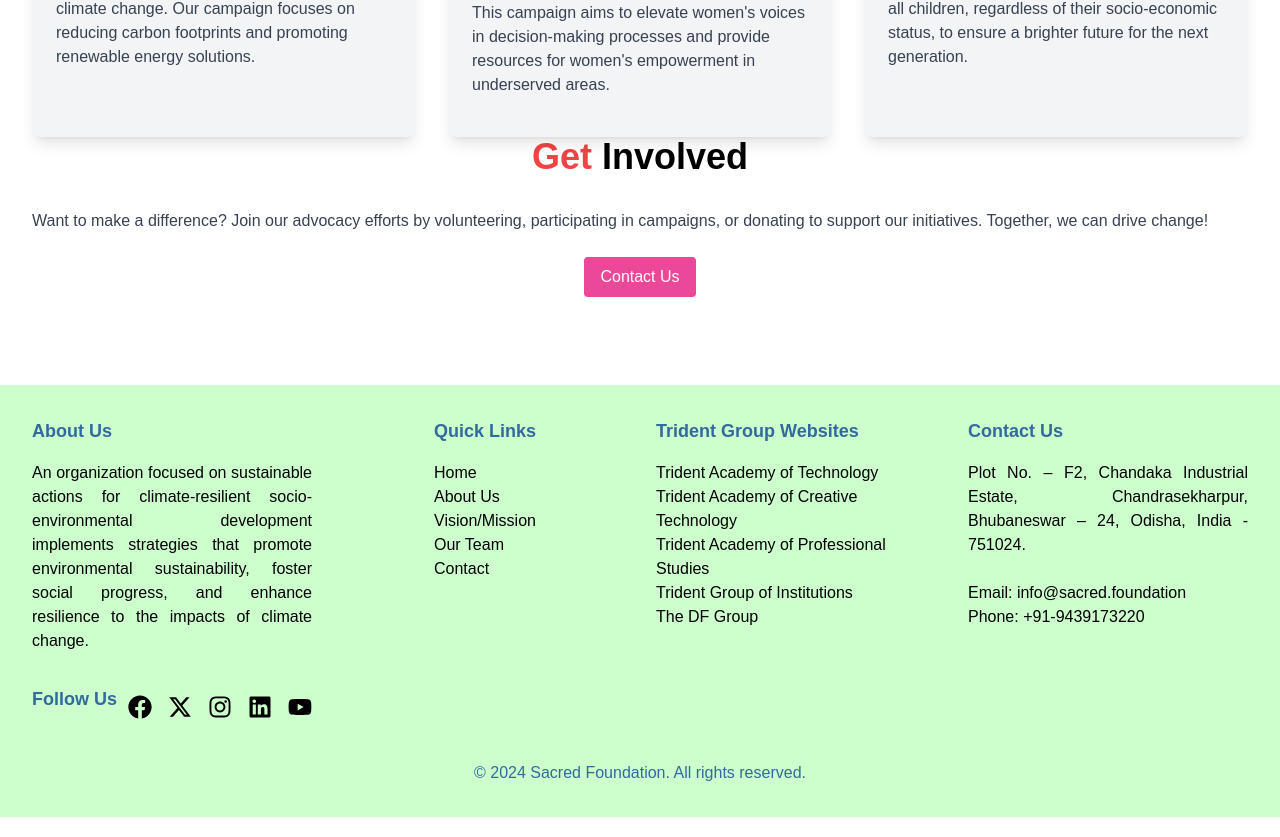
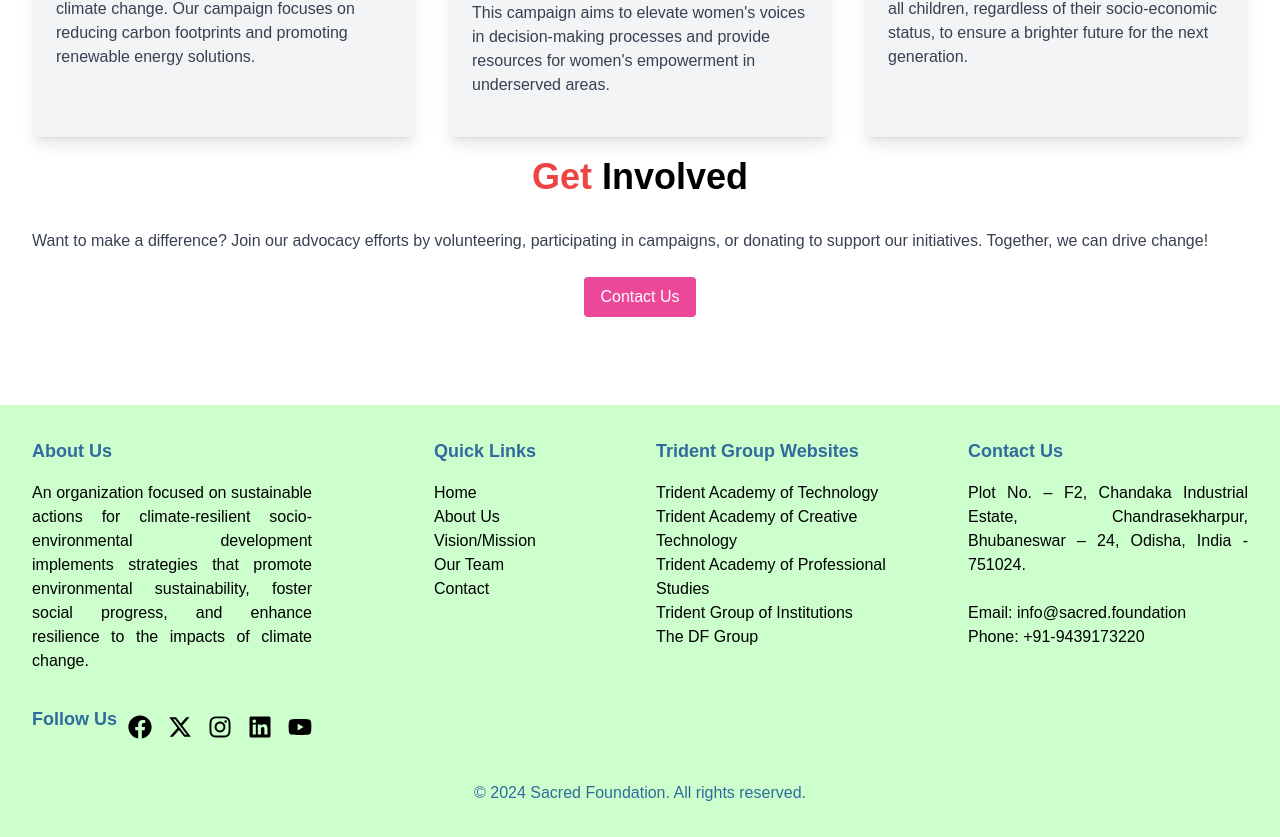
Before and after one commit to Bikash168/Trident_SF, a Next.js app: page /advocacy in a window 1280 px wide. Shown: the part 1016-1853 px from the top of the page. Built offline with nearby package versions, Linux system fonts and the light colour scheme.

Commit message:
new changes

```diff
--- a/pages/advocacy.tsx
+++ b/pages/advocacy.tsx
@@ -64,7 +64,8 @@ const Advocacy = () => {
                 </p>
               </div>
             </div>
-            <h1 className="text-4xl font-extrabold text-center text-red-500  mb-8">
+
+            <h1 className="text-4xl font-extrabold text-center text-red-500  mb-8 my-5">
             Get <span className="text-black">Involved</span>
                 </h1>
 
```
